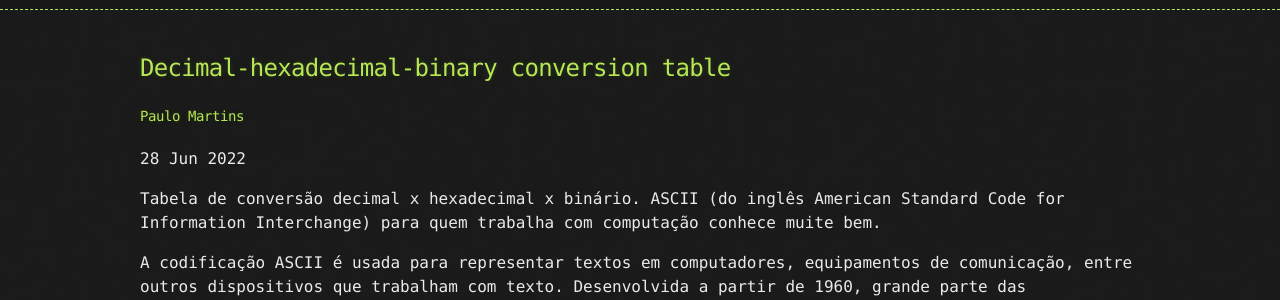
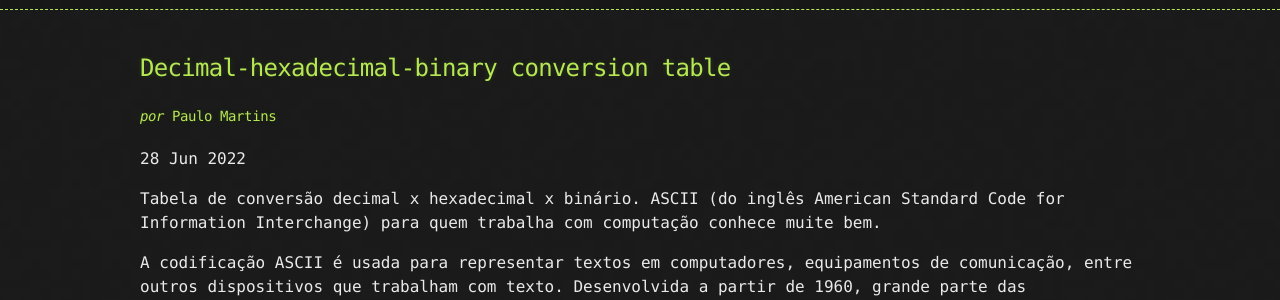
Before and after one commit to paullomarttins/paullomarttins.github.io, a Jekyll site: the page built from _posts/2022-06-28-decimal_hexadecimal_binary_conversion.md, in a window 1280 px wide. Shown: the part 162-462 px from the top of the page. Built offline with Jekyll 4.4.1, drawn with Linux system fonts in a browser that asks for light colours; some web fonts are replaced.

Commit message:
Atualização de autor

```diff
--- a/_layouts/post.html
+++ b/_layouts/post.html
@@ -4,7 +4,7 @@ layout: default
 
 <article>
   <h2>{{ page.title }}</h2>
-  <h4>{{ page.author }}</h4>
+  <h4><i>por</i> {{ page.author }}</h4>
   <time datetime="{{ page.date | date_to_xmlschema }}" class="by-line">{{ page.date | date_to_string }}</time>
   {{ content }}
 </article>
```
